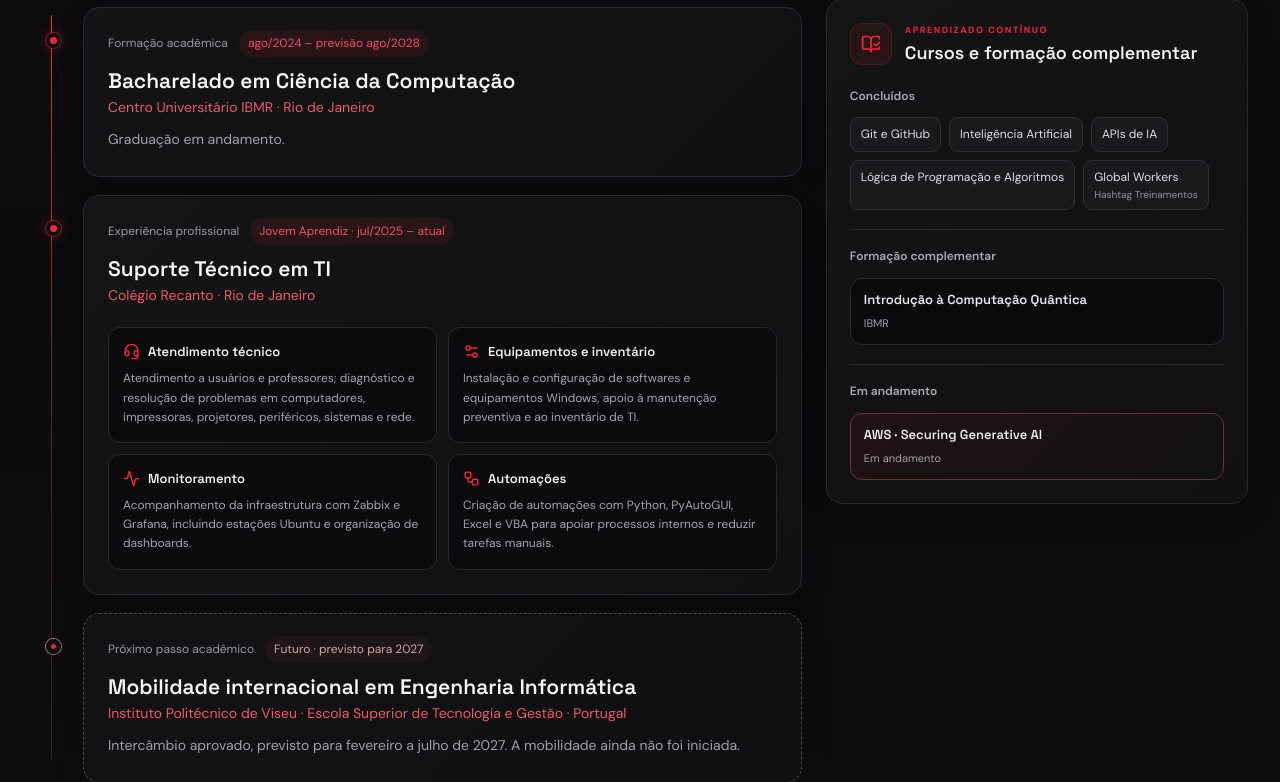
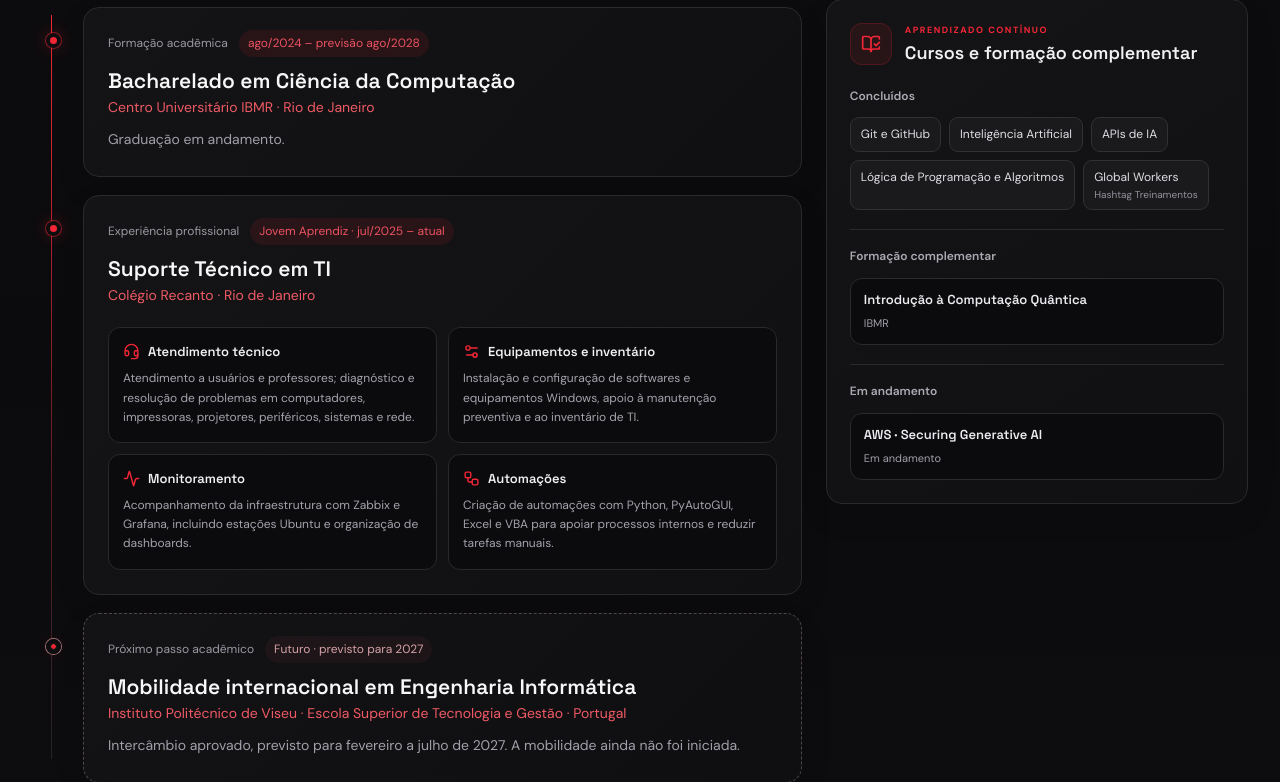
Before and after one commit to Renanlcds10/portfolio-renan, a Flask app: page / in a window 1280 px wide. Shown: the part 4664-5446 px from the top of the page. Run offline with Flask 3, Linux system fonts and the light colour scheme.

Commit message:
Match course card styling

```diff
--- a/static/css/style.css
+++ b/static/css/style.css
@@ -92,6 +92,8 @@
 .course-tags>span{display:flex;flex-direction:column;gap:3px;padding:8px 10px;border:1px solid #303035;border-radius:9px;background:#1a1a1d;color:#dedee3;font-size:12px;line-height:1.35}
 .course-tags small{color:#92929b;font-size:10px}
 .courses-panel .course-card{padding:12px 13px}
+.courses-panel .course-in-progress{border-color:#29292e;background:#0b0b0de6}
+.courses-panel .course-in-progress .course-status{color:#f36973}
 .courses-panel .course-card h5{margin:0;color:#ececf0;font:600 13px/1.45 var(--display)}
 .courses-panel .course-card p{margin:4px 0 0;color:#a0a0aa;font-size:11px}
 .courses-panel .course-in-progress .course-card p{color:#ff8890}
```
